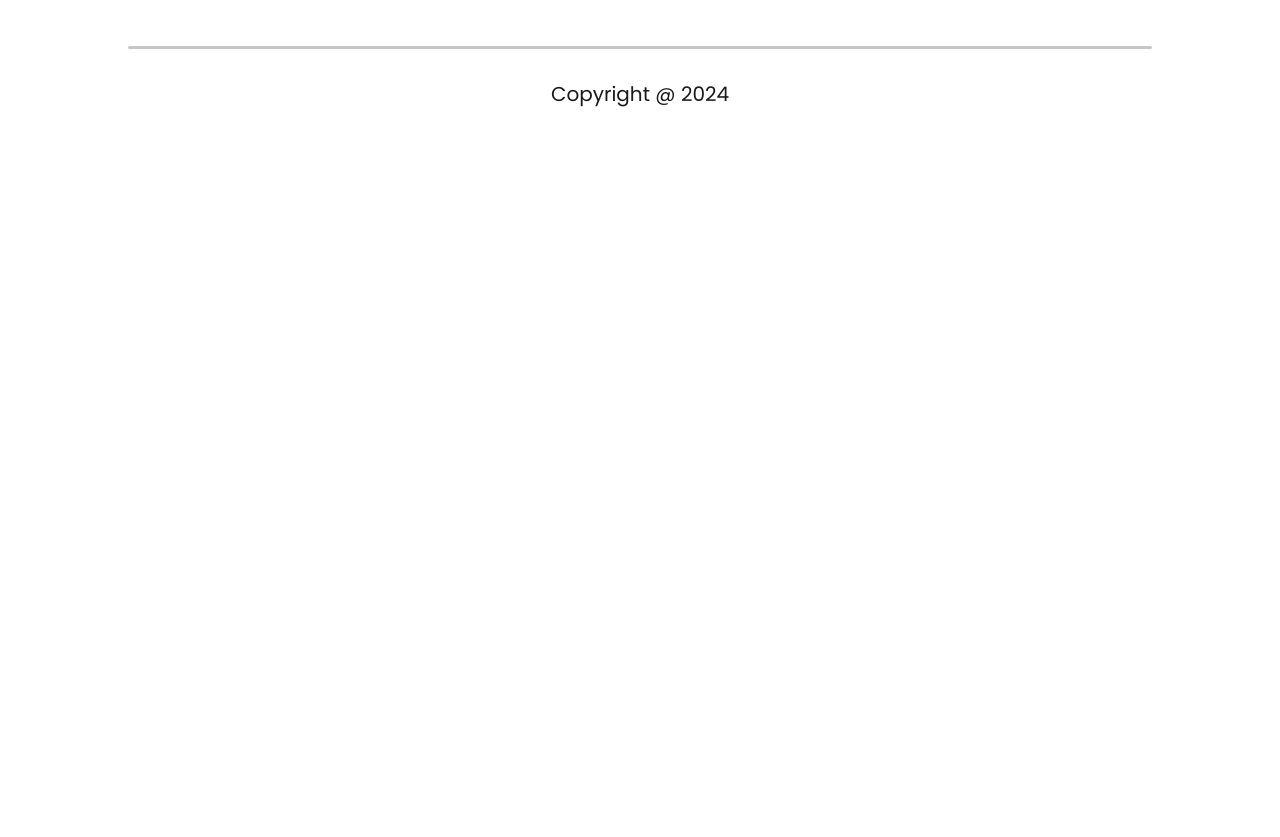
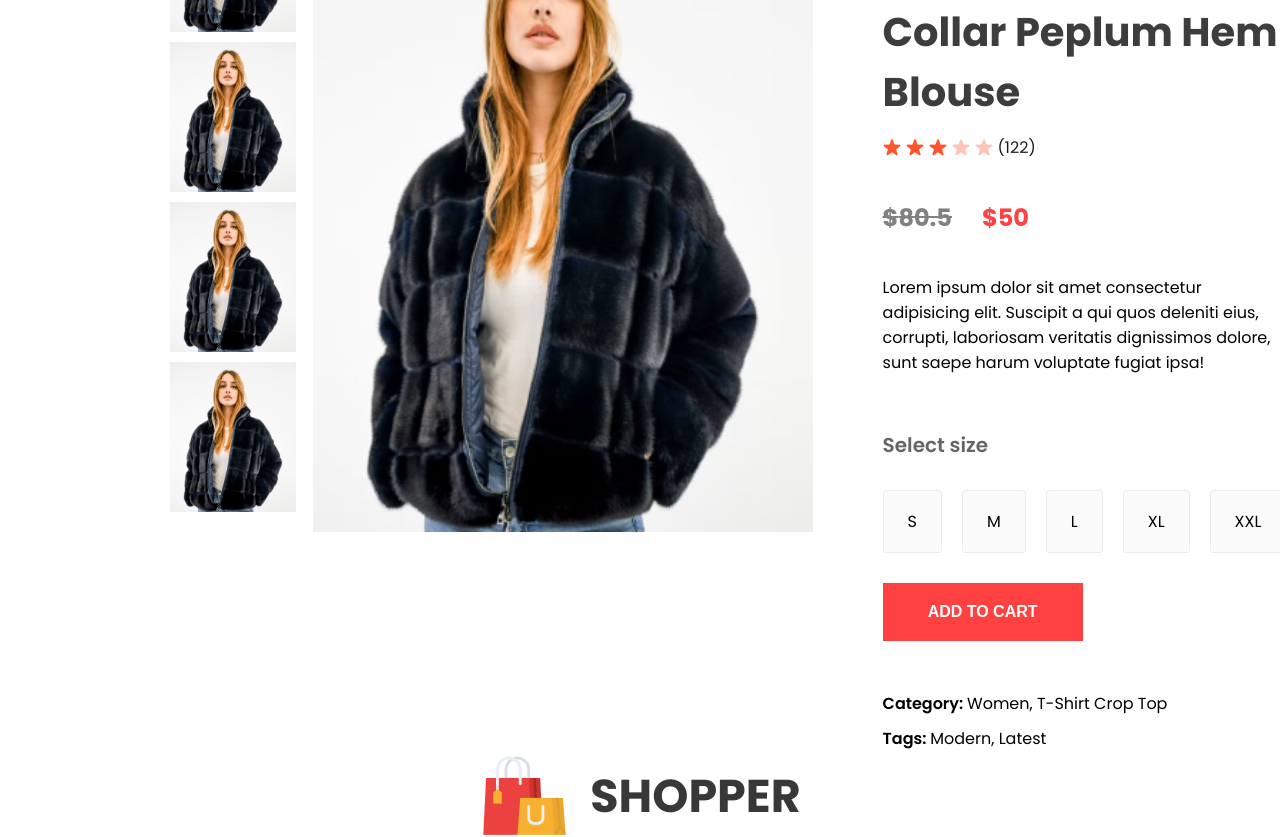
Before and after one commit to Arjunkumar1877/MERN-ECOMMERCE, a React (Vite) app in the folder frontend/: page /product/1 in a window 1280 px wide. Shown: the part 360-1197 px from the top of the page. Before the commit the page ends 800 px from the top, so only its background shows below. Built offline with nearby package versions, Linux system fonts and the light colour scheme.

Commit message:
Single product component created with breadcrumb

```diff
--- /dev/null
+++ b/frontend/src/Components/BreadCrums/BreadCrum.jsx
@@ -0,0 +1,14 @@
+import './BreadCrum.css';
+import  arrow_icon from '../Assets/breadcrum_arrow.png';
+
+
+const BreadCrum = (props) => {
+    const { product } = props
+  return (
+    <div className="breadcrum">
+      HOME <img src={arrow_icon} alt="" /> SHOP <img src={arrow_icon} alt="" /> {product.category} <img src={arrow_icon} alt="" /> {product.name}
+    </div>
+  )
+}
+
+export default BreadCrum
--- a/frontend/src/Components/Item/Item.jsx
+++ b/frontend/src/Components/Item/Item.jsx
@@ -1,9 +1,10 @@
+import { Link } from 'react-router-dom';
 import './Item.css';
 
 const Item = (props) => {
   return (
     <div className='item'>
-      <img src={props.image} alt="" />
+     <Link to={`/product/${props.id}`}> <img src={props.image} alt="" /></Link>
       <p>{props.name}</p>
       <div className="item-prices">
         <div className="item-price-new">${props.new_price}</div>
--- /dev/null
+++ b/frontend/src/Components/ProductDisplay/ProductDisplay.css
@@ -0,0 +1,115 @@
+.productdisplay {
+    display: flex;
+    margin: 0px 170px;
+}
+
+.productdisplay-left {
+    display: flex;
+    gap: 17px;
+}
+
+.productdisplay-img-list {
+    display: flex;
+    flex-direction: column;
+    gap: 10px;
+}
+
+.productdisplay-img-list img {
+    height: 150px;
+}
+
+.productdisplay-main-img {
+    width: 500px;
+    height: 650px;
+}
+
+.breadcrum {
+    display: flex;
+    align-items: center;
+    gap: 8px;
+    color: #5e5e5e;
+    font-size: 16px;
+    font-weight: 600;
+    margin: 60px 170px;
+    text-transform: capitalize;
+}
+
+.productdisplay-right{
+    margin: 0px 70px;
+    display: flex;
+    flex-direction: column;
+}
+
+.productdisplay-right h1{
+    color: #3d3d3d;
+    font-size: 40px;
+    font-weight: 700;
+}
+
+.productdisplay-right-star{
+    display: flex;
+    align-items: center;
+    margin-top: 13px;
+    gap: 5px;
+    font-size: 16px;
+    color: #1c1c1c;
+}
+
+.productdisplay-right-prices {
+    display: flex;
+    margin: 40px 0px;
+    gap: 30px;
+    font-size: 24px;
+    font-weight: 700;
+}
+
+.productdisplay-right-price-old {
+    color: #818181;
+    text-decoration: line-through;
+}
+
+.productdisplay-right-price-new {
+    color: #ff4141;
+}
+
+.productdisplay-right-size h1{
+   margin-top: 55px;
+   color: #656565;
+   font-size: 20px;
+   font-weight: 600;
+}
+
+.productdisplay-right-sizes {
+    display: flex;
+    margin: 30px 0px;
+    gap: 20px;
+}
+
+.productdisplay-right-sizes div{
+    padding: 18px 24px;
+    background: #fbfbfb;
+    border: 1px solid #ebebeb;
+    border-radius: 3px;
+    cursor: pointer;
+}
+
+.productdisplay-right button {
+    padding: 20px 40px;
+    width: 200px;
+    font-size: 16px;
+    font-weight: 600;
+    color: white;
+    background: #ff4141;
+    margin-bottom: 40px;
+    border: none;
+    outline: none;
+    cursor: pointer;
+}
+
+.productdisplay-right-category{
+    margin-top: 10px;
+}
+
+.productdisplay-right-category span {
+    font-weight: 600;
+}
--- /dev/null
+++ b/frontend/src/Components/ProductDisplay/ProductDisplay.jsx
@@ -0,0 +1,58 @@
+import './ProductDisplay.css';
+import star_icon from '../Assets/star_icon.png';
+import star_dull_icon from '../Assets/star_dull_icon.png';
+
+const ProductDisplay = ({product}) => {
+  return (
+    <div className='productdisplay'>
+      <div className="productdisplay-left">
+        <div className="productdisplay-img-list">
+            <img src={product.image} alt="" />
+            <img src={product.image} alt="" />
+            <img src={product.image} alt="" />
+            <img src={product.image} alt="" />
+        </div>
+        <div className="productdisplay-image">
+            <img className='productdisplay-main-img' src={product.image} alt="" />
+        </div>
+      </div>
+      <div className="productdisplay-right">
+        <h1>{product.name}</h1>
+        <div className="productdisplay-right-star">
+            <img src={star_icon} alt="" />
+            <img src={star_icon} alt="" />
+            <img src={star_icon} alt="" />
+            <img src={star_dull_icon} alt="" />
+            <img src={star_dull_icon} alt="" />
+            <p>(122)</p>
+        </div>
+        <div className="productdisplay-right-prices">
+            <div className="productdisplay-right-price-old">${product.old_price}</div>
+            <div className="productdisplay-right-price-new">${product.new_price}</div>
+        </div>
+        <div className="productdisplay-right-description">
+            Lorem ipsum dolor sit amet consectetur adipisicing elit. Suscipit a qui quos deleniti eius, corrupti, laboriosam veritatis dignissimos dolore, sunt saepe harum voluptate fugiat ipsa!
+        </div>
+        <div className="productdisplay-right-size">
+            <h1>Select size</h1>
+            <div className="productdisplay-right-sizes">
+                <div className="">S</div>
+                <div className="">M</div>
+                <div className="">L</div>
+                <div className="">XL</div>
+                <div className="">XXL</div>
+            </div>
+        </div>
+        <button>ADD TO CART</button>
+        <p className="productdisplay-right-category">
+            <span>Category: </span> Women, T-Shirt Crop Top
+        </p>
+        <p className="productdisplay-right-category">
+            <span>Tags: </span> Modern, Latest
+        </p>
+      </div>
+    </div>
+  )
+}
+
+export default ProductDisplay
--- a/frontend/src/Pages/Product.jsx
+++ b/frontend/src/Pages/Product.jsx
@@ -1,9 +1,18 @@
-import React from 'react'
+import { useContext } from "react"
+import { ShopContext } from "../Context/ShopContext"
+import { useParams } from 'react-router-dom';
+import BreadCrum from "../Components/BreadCrums/BreadCrum";
+import ProductDisplay from "../Components/ProductDisplay/ProductDisplay";
 
 const Product = () => {
+  const {all_product} = useContext(ShopContext)
+  console.log(all_product)
+  const { productId } = useParams();
+  const product = all_product.find((e)=> e.id === Number(productId))
   return (
     <div>
-
+      <BreadCrum product={product} />
+      <ProductDisplay product={product} />
     </div>
   )
 }
```
Also changed, not shown: frontend/package.json (+10 -1 lines), frontend/src/Components/BreadCrums/BreadCrum.css (added).
